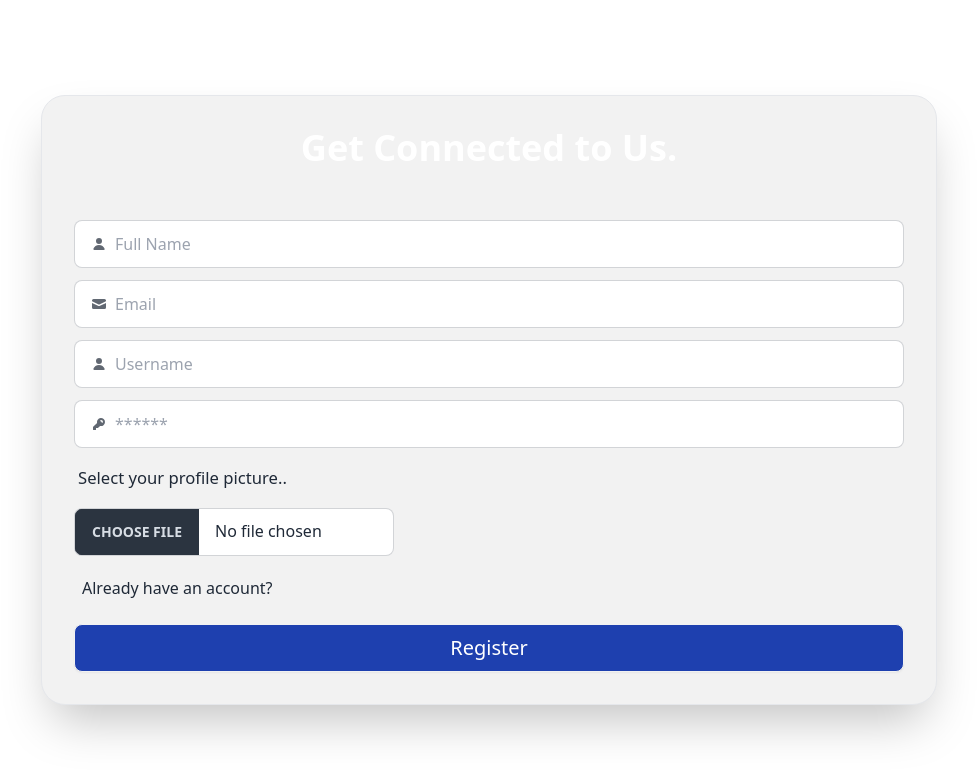
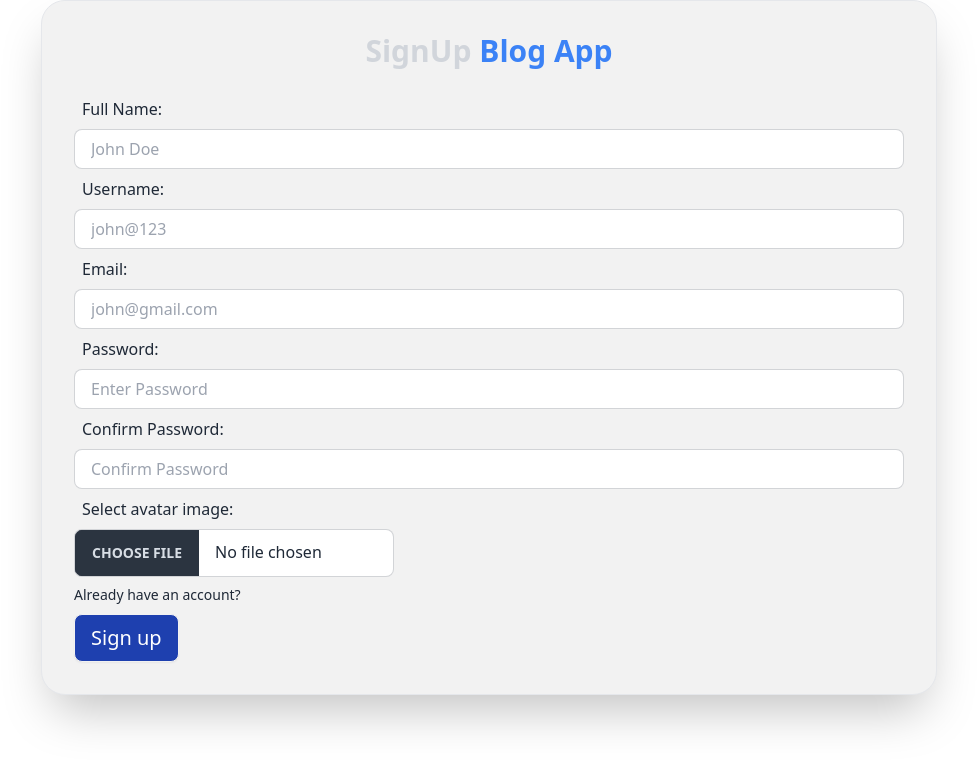
Before and after one commit to rajib010/MERN-BlogApp, a React (Vite) app in the folder frontend/: page /signup in a window 1280 px wide. Shown: the top 778 px of the page, without its empty margins (151-1128 px from the left). Built offline with nearby package versions, Linux system fonts and the light colour scheme.

Commit message:
completed the signup procedure

```diff
--- a/frontend/src/context/AuthContext.js
+++ b/frontend/src/context/AuthContext.jsx
@@ -1,4 +1,5 @@
 import { createContext, useState, useContext } from "react";
+
 
 export const AuthContext = createContext();
 
@@ -7,6 +8,7 @@ export const useAuthContext = () => {
 }
 
 export const AuthContextProvider = ({ children }) => {
+
     const [authUser, setAuthUser] = useState(JSON.parse(localStorage.getItem("blog-user")) || null)
 
     return <AuthContext.Provider value={{ authUser, setAuthUser }}>
--- a/frontend/src/hooks/useSignup.js
+++ b/frontend/src/hooks/useSignup.js
@@ -1,25 +1,33 @@
 import { useState } from "react";
 import { toast } from "react-hot-toast";
-import { useAuthContext } from "../context/AuthContext.js";
+import { useAuthContext } from "../context/AuthContext.jsx";
 
 const useSignUp = () => {
     const [loading, setLoading] = useState(false);
 
     //from context
     const { setAuthUser } = useAuthContext();
+
     const signup = async ({ fullName, userName, email, password, confirmPassword, avatar }) => {
         const success = handleInputErrors({ fullName, userName, email, password, confirmPassword, avatar });
         if (!success) return;
         setLoading(true);
         try {
+            const formData = new FormData();
+            formData.append("fullName", fullName);
+            formData.append("userName", userName);
+            formData.append("email", email);
+            formData.append("password", password);
+            formData.append("confirmPassword", confirmPassword);
+            formData.append("avatar", avatar);
+
             const res = await fetch("/api/user/signup", {
                 method: "POST",
-                headers: { "Content-Type": "application/json" },
-                body: JSON.stringify({ fullName, userName, email, password, confirmPassword, avatar })
+                body: formData,
             });
             const data = await res.json();
             if (data.error) {
-                throw new Error(data.error)
+                throw new Error(data.error);
             }
             localStorage.setItem("blog-user", JSON.stringify(data));
 
@@ -27,25 +35,24 @@ const useSignUp = () => {
             setAuthUser(data);
             console.log(data);
         } catch (e) {
-            toast.error(e.message)
-        }finally{
-            setLoading(false)
+            toast.error(e.message);
+        } finally {
+            setLoading(false);
         }
     };
 
-    return {loading, signup}
-}
+    return { loading, signup };
+};
 
-
-export default useSignUp
+export default useSignUp;
 
 function handleInputErrors({ fullName, userName, email, password, confirmPassword, avatar }) {
     if (!fullName || !userName || !email || !password || !confirmPassword || !avatar) {
-        toast.error("Please fill in all the feilds");
+        toast.error("Please fill in all the fields");
         return false;
     }
     if (password !== confirmPassword) {
-        toast.error("Passwords donot match");
+        toast.error("Passwords do not match");
         return false;
     }
     if (password.length < 5) {
--- a/frontend/src/main.jsx
+++ b/frontend/src/main.jsx
@@ -3,11 +3,14 @@ import ReactDOM from 'react-dom/client'
 import App from './App.jsx'
 import './index.css'
 import { BrowserRouter } from "react-router-dom"
+import { AuthContextProvider } from './context/AuthContext.jsx'
 
 ReactDOM.createRoot(document.getElementById('root')).render(
   <React.StrictMode>
     <BrowserRouter>
-      <App />
+      <AuthContextProvider>
+        <App />
+      </AuthContextProvider>
     </BrowserRouter>
   </React.StrictMode>,
 )
--- a/frontend/src/pages/signup/Signup.jsx
+++ b/frontend/src/pages/signup/Signup.jsx
@@ -1,37 +1,97 @@
-import React from 'react'
+import { useState } from 'react'
 import { Link } from 'react-router-dom'
+import useSignUp from '../../hooks/useSignup.js'
 
-function Signup() {
+
+const Signup = () => {
+
+  const initialInputs= {
+    fullName: "",
+    userName: "",
+    email: "",
+    password: "",
+    confirmPassword: "",
+    avatar: null
+  }
+  const[inputs, setInputs] = useState(initialInputs);
+
+  const { loading, signup } = useSignUp();
+
+  const handleSubmit = async (e) => {
+    e.preventDefault();
+    await signup(inputs);
+    setInputs(initialInputs); //reset the form after successful registeration
+    alert("Users registered successfully");
+  }
+
+  //separate function to handle the file upload
+  const handleFileChange = async (e) =>{
+    setInputs({...inputs, avatar:e.target.files[0]});
+  }
+
+
   return (
-    <div className='flex justify-center items-center h-screen'>
-      <div className=" p-8 w-[70vw] mx-auto flex flex-col gap-3 bg-base-200 border rounded-3xl shadow-2xl ">
-        <h1 className='w-full text-2xl md:text-4xl text-white font-bold mb-10 text-center'>Get Connected to Us.</h1>
-        <label className="input input-bordered flex items-center gap-2">
-          <svg xmlns="http://www.w3.org/2000/svg" viewBox="0 0 16 16" fill="currentColor" className="w-4 h-4 opacity-70"><path d="M8 8a3 3 0 1 0 0-6 3 3 0 0 0 0 6ZM12.735 14c.618 0 1.093-.561.872-1.139a6.002 6.002 0 0 0-11.215 0c-.22.578.254 1.139.872 1.139h9.47Z" /></svg>
-          <input type="text" className="grow" placeholder="Full Name" />
-        </label>
+    <div className='flex justify-center items-center min-h-32'>
+      <div className=' w-[70vw] mx-auto p-8 border rounded-3xl flex flex-col gap-5 shadow-2xl bg-base-200'>
+        <h1 className="text-3xl font-semibold text-center text-gray-300">
+          SignUp <span className='text-blue-500'>Blog App</span>
+        </h1>
 
-        <label className="input input-bordered flex items-center gap-2">
-          <svg xmlns="http://www.w3.org/2000/svg" viewBox="0 0 16 16" fill="currentColor" className="w-4 h-4 opacity-70"><path d="M2.5 3A1.5 1.5 0 0 0 1 4.5v.793c.026.009.051.02.076.032L7.674 8.51c.206.1.446.1.652 0l6.598-3.185A.755.755 0 0 1 15 5.293V4.5A1.5 1.5 0 0 0 13.5 3h-11Z" /><path d="M15 6.954 8.978 9.86a2.25 2.25 0 0 1-1.956 0L1 6.954V11.5A1.5 1.5 0 0 0 2.5 13h11a1.5 1.5 0 0 0 1.5-1.5V6.954Z" /></svg>
-          <input type="text" className="grow" placeholder="Email" />
-        </label>
-        <label className="input input-bordered flex items-center gap-2">
-          <svg xmlns="http://www.w3.org/2000/svg" viewBox="0 0 16 16" fill="currentColor" className="w-4 h-4 opacity-70"><path d="M8 8a3 3 0 1 0 0-6 3 3 0 0 0 0 6ZM12.735 14c.618 0 1.093-.561.872-1.139a6.002 6.002 0 0 0-11.215 0c-.22.578.254 1.139.872 1.139h9.47Z" /></svg>
-          <input type="text" className="grow" placeholder="Username" />
-        </label>
-        <label className="input input-bordered flex items-center gap-2">
-          <svg xmlns="http://www.w3.org/2000/svg" viewBox="0 0 16 16" fill="currentColor" className="w-4 h-4 opacity-70"><path fillRule="evenodd" d="M14 6a4 4 0 0 1-4.899 3.899l-1.955 1.955a.5.5 0 0 1-.353.146H5v1.5a.5.5 0 0 1-.5.5h-2a.5.5 0 0 1-.5-.5v-2.293a.5.5 0 0 1 .146-.353l3.955-3.955A4 4 0 1 1 14 6Zm-4-2a.75.75 0 0 0 0 1.5.5.5 0 0 1 .5.5.75.75 0 0 0 1.5 0 2 2 0 0 0-2-2Z" clipRule="evenodd" /></svg>
-          <input type="password" className="grow" placeholder='******' />
-        </label>
-        <div className='label'>
-          <span className='label-text text-[1.3vw]'>Select your profile picture.. </span>
-        </div>
-        <input type="file" className="file-input file-input-bordered w-full max-w-xs" />
-        <Link to="/login" className='mx-2 w-full md:w-[15vw] hover:underline hover:text-blue-600 mt-2 inline-block'>
-          Already have an account?
-        </Link>
-        <input type="submit" value="Register" className="btn text-white text-xl font-thin mt-3 hover:bg-green-800 bg-blue-800" />
+        <form onSubmit={handleSubmit}>
 
+          <div>
+            <label className='label p-2'>
+              <span className="text-base label-text">Full Name: </span>
+            </label>
+            <input type="text" placeholder='John Doe' className='w-full input input-bordered h-10' value={inputs.fullName}
+              onChange={(e) => setInputs({ ...inputs, fullName: e.target.value })} />
+          </div>
+
+          <div>
+            <label className='label p-2'>
+              <span className="text-base label-text">Username: </span>
+            </label>
+            <input type="text" placeholder='john@123' className='w-full input input-bordered h-10' value={inputs.userName}
+              onChange={(e) => setInputs({ ...inputs, userName: e.target.value })} />
+          </div>
+
+          <div>
+            <label className='label p-2'>
+              <span className="text-base label-text">Email: </span>
+            </label>
+            <input type="email" placeholder='john@gmail.com' className='w-full input input-bordered h-10' value={inputs.email}
+              onChange={(e) => setInputs({ ...inputs, email: e.target.value })} />
+          </div>
+
+          <div>
+            <label className='label p-2'>
+              <span className="text-base label-text">Password: </span>
+            </label>
+            <input type="password" placeholder='Enter Password' className='w-full input input-bordered h-10' value={inputs.password} onChange={(e) => setInputs({ ...inputs, password: e.target.value })} autoComplete='new-password' />
+          </div>
+
+          <div>
+            <label className='label p-2'>
+              <span className="text-base label-text"> Confirm Password: </span>
+            </label>
+            <input type="password" placeholder='Confirm Password' className='w-full input input-bordered h-10' value={inputs.confirmPassword} onChange={(e) => setInputs({ ...inputs, confirmPassword: e.target.value })} autoComplete='new-password' />
+          </div>
+
+          <div>
+            <label className='label p-2'>
+              <span className='text-base label-text'> Select avatar image: </span>
+            </label>
+            <input type="file" onChange={handleFileChange} className="file-input file-input-bordered w-full max-w-xs" />
+          </div>
+
+          <Link to="/login" className='text-sm hover:underline hover:text-blue-600 mt-2 inline-block'>Already have an account?</Link>
+
+          <div>
+            <button className="btn mt-2 hover:bg-green-800 text-white text-xl font-thin bg-blue-800 " disabled={loading}>
+              {loading ? <span className='loading loading-spinner'></span> : "Sign up"}
+            </button>
+          </div>
+        </form>
       </div>
     </div>
   )
```
Also changed, not shown: 2 other files (tests, documents, lock files or other folders).
